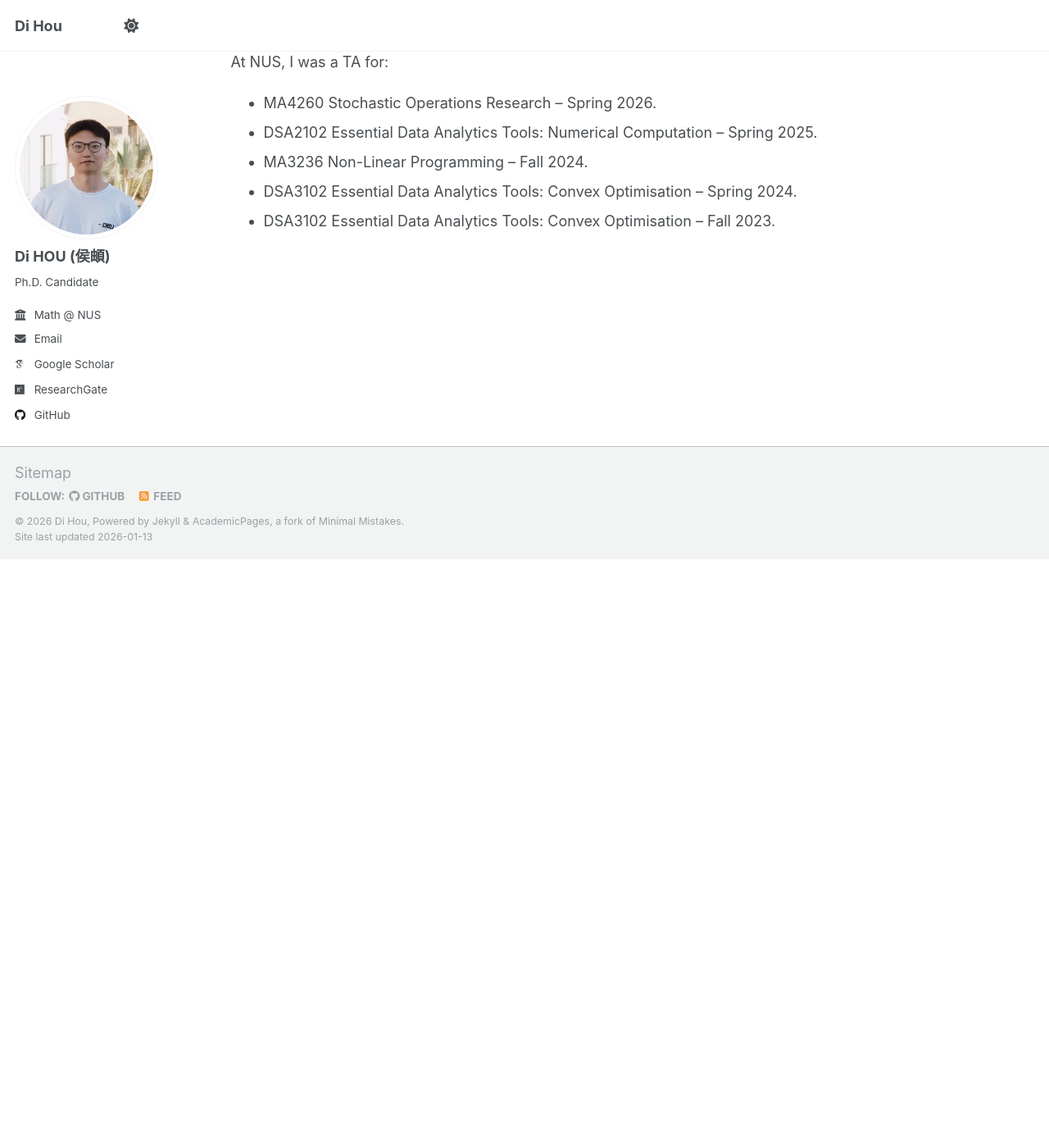
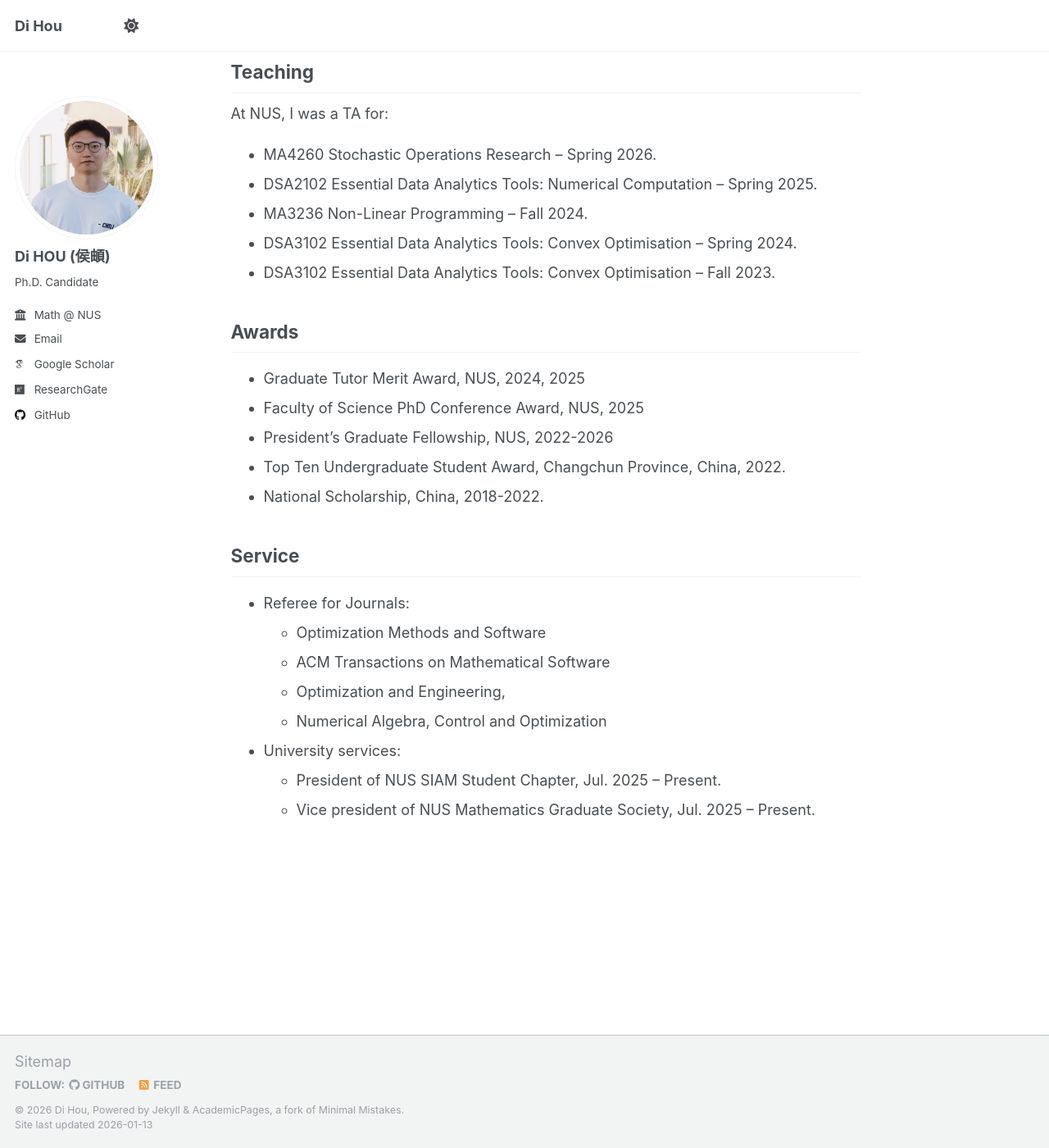
Before and after one commit to HouDiOpt/HouDiOpt.github.io, a Jekyll site: the page built from _pages/about.md, in a window 1280 px wide and 1400 px high, scrolled down 1675 px. Shown: the whole window at 82% size. Built offline with Jekyll 4.4.1, drawn with Linux system fonts in a browser that asks for light colours; some web fonts are replaced; a script that is not in the unit is left out; before the commit the page ends 2357 px from its top, so only the background shows below that; some of the changed text lies outside the part shown.

Commit message:
Update about.md with awards and service information
Added awards and service sections with relevant details.

```diff
--- a/_pages/about.md
+++ b/_pages/about.md
@@ -53,6 +53,8 @@ Softwares
 
 Invited Talks
 ------
+- Mini Workshop on Optimization,
+  <br>National University of Singapore, Dec 2025.
 - The 8th PKU Workshop for Outstanding PhD Students in Computational and Applied Mathematics,
   <br>Peking University, Beijing, China, Nov. 2025
 - International Conference on Continuous Optimization (ICCOPT),
@@ -68,3 +70,22 @@ At NUS, I was a TA for:
 - MA3236 Non-Linear Programming -- Fall 2024.
 - DSA3102 Essential Data Analytics Tools: Convex Optimisation -- Spring 2024.
 - DSA3102 Essential Data Analytics Tools: Convex Optimisation -- Fall 2023.
+
+Awards
+------
+- Graduate Tutor Merit Award, NUS, 2024, 2025
+- Faculty of Science PhD Conference Award, NUS, 2025
+- President’s Graduate Fellowship, NUS, 2022-2026
+- Top Ten Undergraduate Student Award, Changchun Province, China, 2022.
+- National Scholarship, China, 2018-2022.
+
+Service
+------
+- Referee for Journals:
+  - Optimization Methods and Software
+  - ACM Transactions on Mathematical Software
+  - Optimization and Engineering,
+  - Numerical Algebra, Control and Optimization
+- University services:
+  - President of NUS SIAM Student Chapter, Jul. 2025 – Present.
+  - Vice president of NUS Mathematics Graduate Society, Jul. 2025 – Present.
```
